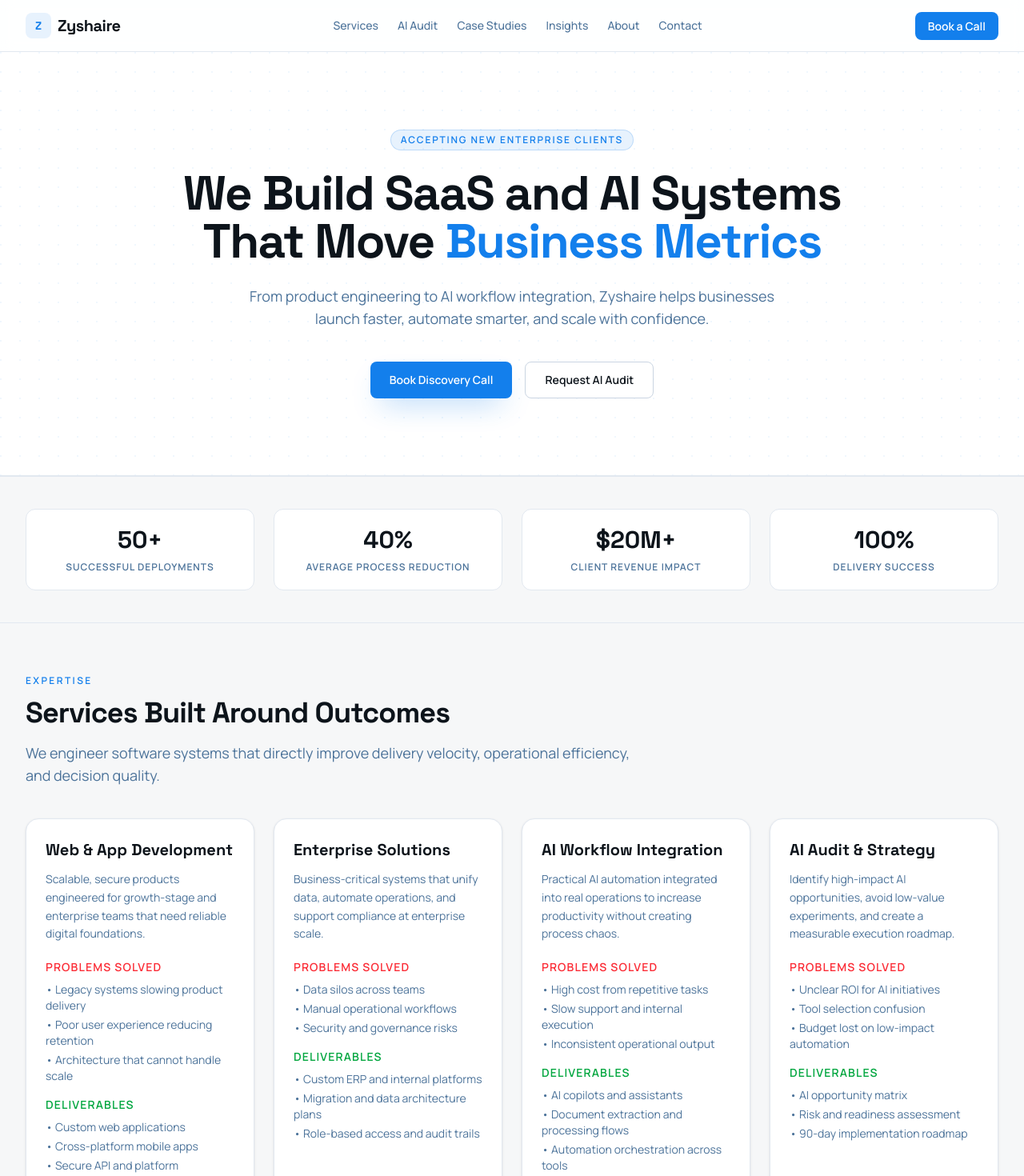
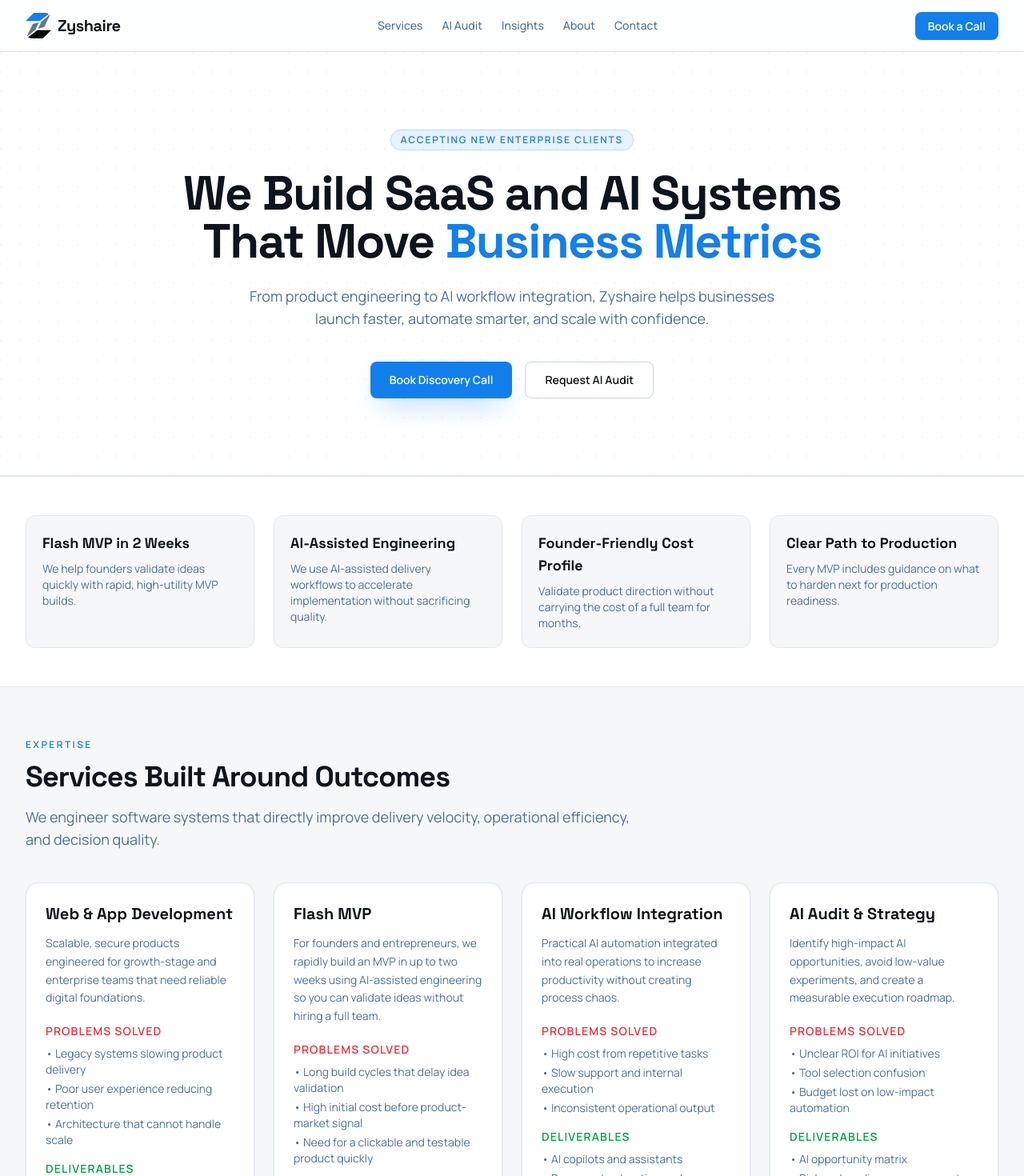
Before and after one commit to zyshaire/zyshaire-web, a React (Vite) app in the folder website/: page / in a window 1280 px wide. Shown: the top 1470 px of the page at 80% size. Built offline with nearby package versions, Linux system fonts and the light colour scheme.

Commit message:
unwanted content removed, logo updated

```diff
--- a/website/index.html
+++ b/website/index.html
@@ -3,6 +3,7 @@
   <head>
     <meta charset="UTF-8" />
     <meta name="viewport" content="width=device-width, initial-scale=1.0" />
+    <link rel="icon" type="image/svg+xml" href="/zyshaire-logo.svg" />
     <meta name="description" content="Zyshaire builds SaaS and AI systems with measurable business outcomes." />
     <title>Zyshaire</title>
   </head>
--- a/website/src/App.tsx
+++ b/website/src/App.tsx
@@ -2,7 +2,8 @@ import { Navigate, Route, Routes } from 'react-router-dom';
 import { MainLayout } from './components/layout/MainLayout';
 import { AIAuditPage } from './pages/AIAuditPage';
 import { AboutPage } from './pages/AboutPage';
-import { CaseStudiesPage } from './pages/CaseStudiesPage';
+// Temporarily hidden: keep the page file for future re-enable.
+// import { CaseStudiesPage } from './pages/CaseStudiesPage';
 import { ContactPage } from './pages/ContactPage';
 import { HomePage } from './pages/HomePage';
 import { InsightsPage } from './pages/InsightsPage';
@@ -17,7 +18,8 @@ function App() {
         <Route path="/" element={<HomePage />} />
         <Route path="/services" element={<ServicesPage />} />
         <Route path="/ai-audit" element={<AIAuditPage />} />
-        <Route path="/case-studies" element={<CaseStudiesPage />} />
+        {/* Temporarily hidden: case studies route disabled. */}
+        {/* <Route path="/case-studies" element={<CaseStudiesPage />} /> */}
         <Route path="/about" element={<AboutPage />} />
         <Route path="/insights" element={<InsightsPage />} />
         <Route path="/contact" element={<ContactPage />} />
--- a/website/src/components/layout/Footer.tsx
+++ b/website/src/components/layout/Footer.tsx
@@ -1,7 +1,14 @@
 import { Link } from 'react-router-dom';
 import { Container } from '../common/Container';
 
-const serviceLinks = ['Web Development', 'Enterprise Solutions', 'AI Integration', 'AI Audit'];
+const serviceLinks = [
+  'Web Development',
+  'Flash MVP',
+  // Temporarily hidden: enterprise tier removed from catalog.
+  // 'Enterprise Solutions',
+  'AI Integration',
+  'AI Audit',
+];
 
 export function Footer() {
   return (
@@ -10,7 +17,7 @@ export function Footer() {
         <div className="grid gap-10 pb-10 md:grid-cols-2 lg:grid-cols-4">
           <div>
             <div className="mb-3 flex items-center gap-2">
-              <span className="inline-flex h-7 w-7 items-center justify-center rounded-md bg-primary text-xs font-bold text-white">Z</span>
+              <img src="/zyshaire-logo.svg" alt="Zyshaire logo" className="h-7 w-7 rounded-md object-contain" />
               <p className="font-display text-lg font-bold">Zyshaire</p>
             </div>
             <p className="text-sm text-text-muted">
@@ -35,11 +42,12 @@ export function Footer() {
                   About
                 </Link>
               </li>
-              <li>
+              {/* Temporarily hidden: case studies section is disabled. */}
+              {/* <li>
                 <Link className="text-text-muted hover:text-primary" to="/case-studies">
                   Case Studies
                 </Link>
-              </li>
+              </li> */}
               <li>
                 <Link className="text-text-muted hover:text-primary" to="/insights">
                   Insights
--- a/website/src/components/layout/Header.tsx
+++ b/website/src/components/layout/Header.tsx
@@ -11,9 +11,7 @@ export function Header() {
     <header className="sticky top-0 z-50 border-b border-slate-200 bg-white/90 backdrop-blur">
       <Container className="flex h-16 items-center justify-between">
         <Link to="/" className="flex items-center gap-2">
-          <span className="inline-flex h-8 w-8 items-center justify-center rounded-lg bg-primary/10 font-display text-sm font-bold text-primary">
-            Z
-          </span>
+          <img src="/zyshaire-logo.svg" alt="Zyshaire logo" className="h-8 w-8 rounded-lg object-contain" />
           <span className="font-display text-xl font-bold tracking-tight text-text-main">Zyshaire</span>
         </Link>
 
--- a/website/src/data/site-data.ts
+++ b/website/src/data/site-data.ts
@@ -3,7 +3,8 @@ import type { CaseStudyItem, FaqItem, NavItem, ServiceItem, StatItem } from '../
 export const navItems: NavItem[] = [
   { label: 'Services', href: '/services' },
   { label: 'AI Audit', href: '/ai-audit' },
-  { label: 'Case Studies', href: '/case-studies' },
+  // Temporarily hidden: case studies will be re-enabled later.
+  // { label: 'Case Studies', href: '/case-studies' },
   { label: 'Insights', href: '/insights' },
   { label: 'About', href: '/about' },
   { label: 'Contact', href: '/contact' },
@@ -33,20 +34,36 @@ export const services: ServiceItem[] = [
     ],
   },
   {
-    title: 'Enterprise Solutions',
+    title: 'Flash MVP',
     description:
-      'Business-critical systems that unify data, automate operations, and support compliance at enterprise scale.',
+      'For founders and entrepreneurs, we rapidly build an MVP in up to two weeks using AI-assisted engineering so you can validate ideas without hiring a full team.',
     problems: [
-      'Data silos across teams',
-      'Manual operational workflows',
-      'Security and governance risks',
+      'Long build cycles that delay idea validation',
+      'High initial cost before product-market signal',
+      'Need for a clickable and testable product quickly',
     ],
     deliverables: [
-      'Custom ERP and internal platforms',
-      'Migration and data architecture plans',
-      'Role-based access and audit trails',
+      'Functional MVP prototype in up to 2 weeks',
+      'Core user flow implementation for validation',
+      'Technical handoff plan for production hardening',
     ],
   },
+  // Temporarily hidden: enterprise tier removed from catalog for now.
+  // {
+  //   title: 'Enterprise Solutions',
+  //   description:
+  //     'Business-critical systems that unify data, automate operations, and support compliance at enterprise scale.',
+  //   problems: [
+  //     'Data silos across teams',
+  //     'Manual operational workflows',
+  //     'Security and governance risks',
+  //   ],
+  //   deliverables: [
+  //     'Custom ERP and internal platforms',
+  //     'Migration and data architecture plans',
+  //     'Role-based access and audit trails',
+  //   ],
+  // },
   {
     title: 'AI Workflow Integration',
     description:
@@ -130,6 +147,11 @@ export const serviceFaqs: FaqItem[] = [
     answer:
       'We support post-launch optimization, monitoring, and roadmap iterations through project, retainer, or fractional engagement models.',
   },
+  {
+    question: 'What is Flash MVP?',
+    answer:
+      'Flash MVP is our rapid build track for founders where we deliver a high-utility MVP in up to two weeks to help validate product direction quickly.',
+  },
 ];
 
 export const auditFaqs: FaqItem[] = [
@@ -164,4 +186,11 @@ export const contactFaqs: FaqItem[] = [
   },
 ];
 
-export const insightTopics = ['All', 'AI Workflows', 'Enterprise Engineering', 'SaaS Optimization', 'Case Studies'];
+export const insightTopics = [
+  'All',
+  'AI Workflows',
+  'Enterprise Engineering',
+  'SaaS Optimization',
+  // Temporarily hidden: case studies section is disabled.
+  // 'Case Studies',
+];
--- a/website/src/pages/ContactPage.tsx
+++ b/website/src/pages/ContactPage.tsx
@@ -44,8 +44,8 @@ export function ContactPage() {
 
                 <div className="col-span-full">
                   <p className="mb-2 text-sm font-semibold text-text-main">Service Interest</p>
-                  <div className="grid gap-3 sm:grid-cols-3">
-                    {['SaaS Development', 'AI Systems', 'Consulting'].map((service) => (
+                  <div className="grid gap-3 sm:grid-cols-2 lg:grid-cols-4">
+                    {['SaaS Development', 'Flash MVP', 'AI Systems', 'Consulting'].map((service) => (
                       <label key={service} className="rounded-lg border border-slate-300 p-3 text-center text-sm text-text-main">
                         <input className="mr-2" name="service" type="radio" />
                         {service}
--- a/website/src/pages/HomePage.tsx
+++ b/website/src/pages/HomePage.tsx
@@ -1,18 +1,37 @@
-import { Link } from 'react-router-dom';
-import { CaseStudyCard } from '../components/common/CaseStudyCard';
+// Temporarily hidden: success stories/case studies section is disabled.
+// import { Link } from 'react-router-dom';
+// import { CaseStudyCard } from '../components/common/CaseStudyCard';
 import { Container } from '../components/common/Container';
 import { CtaBanner } from '../components/common/CtaBanner';
 import { PageHero } from '../components/common/PageHero';
 import { SectionHeading } from '../components/common/SectionHeading';
 import { ServiceCard } from '../components/common/ServiceCard';
-import { StatsStrip } from '../components/common/StatsStrip';
-import { caseStudies, homepageStats, services } from '../data/site-data';
+import { services } from '../data/site-data';
 
 const processSteps = [
   { title: 'Discover', description: 'We map bottlenecks, goals, and constraints with stakeholders.' },
   { title: 'Architect', description: 'We design a scalable technical approach aligned to outcomes.' },
   { title: 'Build', description: 'We execute in iterative delivery cycles with clear milestones.' },
   { title: 'Measure', description: 'We monitor business KPIs and optimize continuously.' },
+];
+
+const founderProofPillars = [
+  {
+    title: 'Flash MVP in 2 Weeks',
+    description: 'We help founders validate ideas quickly with rapid, high-utility MVP builds.',
+  },
+  {
+    title: 'AI-Assisted Engineering',
+    description: 'We use AI-assisted delivery workflows to accelerate implementation without sacrificing quality.',
+  },
+  {
+    title: 'Founder-Friendly Cost Profile',
+    description: 'Validate product direction without carrying the cost of a full team for months.',
+  },
+  {
+    title: 'Clear Path to Production',
+    description: 'Every MVP includes guidance on what to harden next for production readiness.',
+  },
 ];
 
 export function HomePage() {
@@ -28,7 +47,18 @@ export function HomePage() {
         secondaryCta={{ label: 'Request AI Audit', href: '/ai-audit' }}
       />
 
-      <StatsStrip items={homepageStats} />
+      <section className="border-y border-slate-200 bg-white py-12">
+        <Container>
+          <div className="grid gap-6 md:grid-cols-2 xl:grid-cols-4">
+            {founderProofPillars.map((item) => (
+              <article key={item.title} className="rounded-xl border border-slate-200 bg-background-light p-5">
+                <h3 className="font-display text-lg font-bold text-text-main">{item.title}</h3>
+                <p className="mt-2 text-sm text-text-muted">{item.description}</p>
+              </article>
+            ))}
+          </div>
+        </Container>
+      </section>
 
       <section className="py-16">
         <Container>
@@ -92,7 +122,8 @@ export function HomePage() {
         </Container>
       </section>
 
-      <section className="bg-white py-16">
+      {/* Temporarily hidden: success stories section will be added back later. */}
+      {/* <section className="bg-white py-16">
         <Container>
           <div className="mb-8 flex items-end justify-between gap-4">
             <SectionHeading title="Recent Success Stories" description="Selected examples of measurable business outcomes." />
@@ -106,7 +137,7 @@ export function HomePage() {
             ))}
           </div>
         </Container>
-      </section>
+      </section> */}
 
       <section className="py-16">
         <Container>
--- a/website/src/pages/InsightsPage.tsx
+++ b/website/src/pages/InsightsPage.tsx
@@ -28,12 +28,13 @@ const articles = [
     readTime: '5 min read',
     excerpt: 'Designing AI processes with oversight for reliability, trust, and measurable quality.',
   },
-  {
-    title: 'Case Study: 300% Ops Efficiency Increase',
-    topic: 'Case Studies',
-    readTime: '3 min read',
-    excerpt: 'How one team restructured workflows and tooling to dramatically improve execution speed.',
-  },
+  // Temporarily hidden: case studies content section is disabled.
+  // {
+  //   title: 'Case Study: 300% Ops Efficiency Increase',
+  //   topic: 'Case Studies',
+  //   readTime: '3 min read',
+  //   excerpt: 'How one team restructured workflows and tooling to dramatically improve execution speed.',
+  // },
   {
     title: 'No-Code and Custom Engineering: The Right Mix',
     topic: 'SaaS Optimization',
--- a/website/src/pages/ServicesPage.tsx
+++ b/website/src/pages/ServicesPage.tsx
@@ -31,7 +31,7 @@ export function ServicesPage() {
         badge="Business Outcomes First"
         title="Services Built Around"
         highlight="Business Outcomes"
-        description="From custom SaaS engineering to AI workflow integration, we build practical systems that improve business performance."
+        description="From Flash MVP sprints and custom SaaS engineering to AI workflow integration, we build practical systems that improve business performance."
         primaryCta={{ label: 'Book Consultation', href: '/contact' }}
       />
 
```
Also changed, not shown: website/src/pages/AboutPage.tsx (+23 -7 lines), website/public/zeshaire-logo-old.svg (added), website/public/zyshaire-logo.svg (added).
